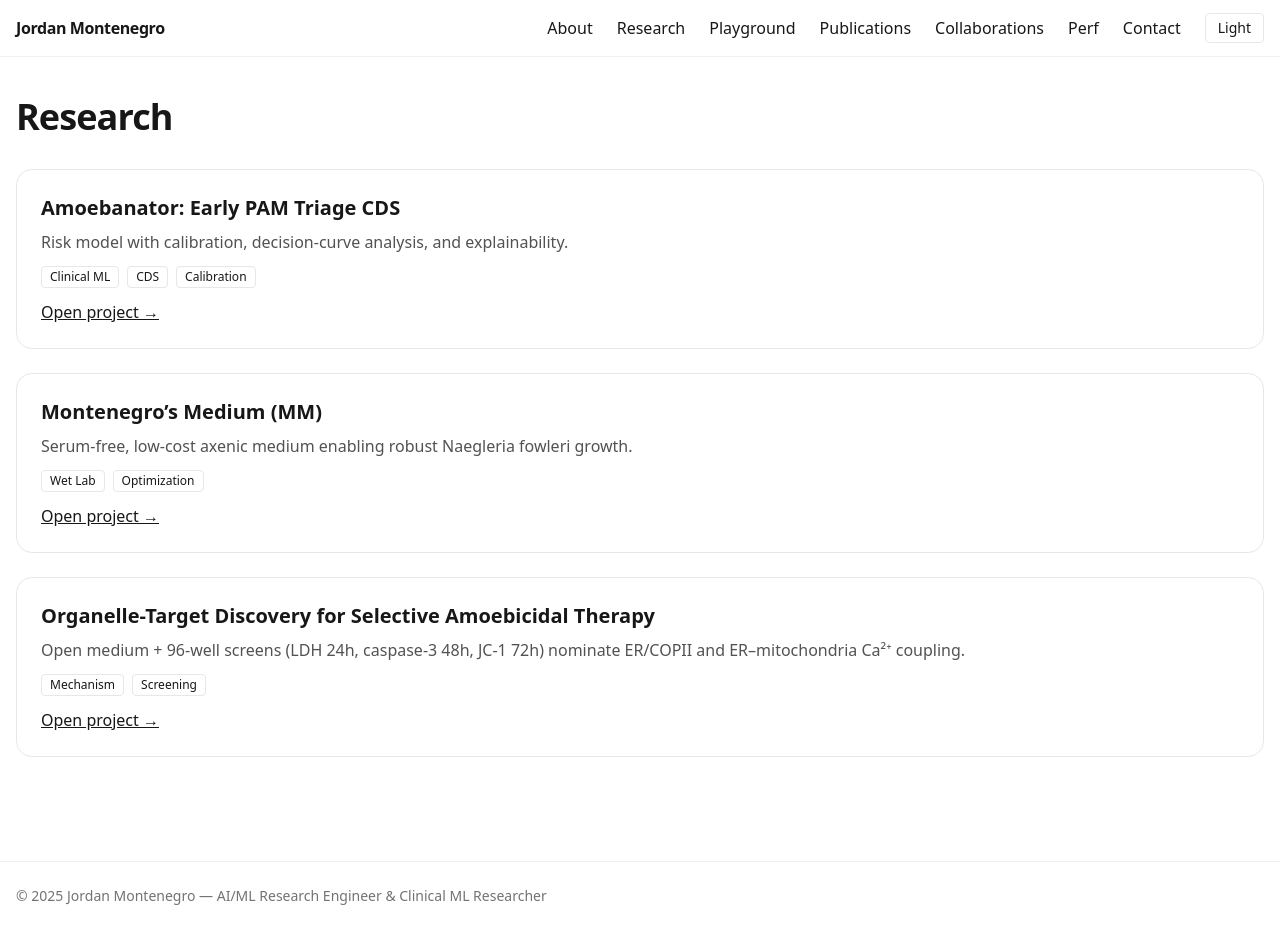
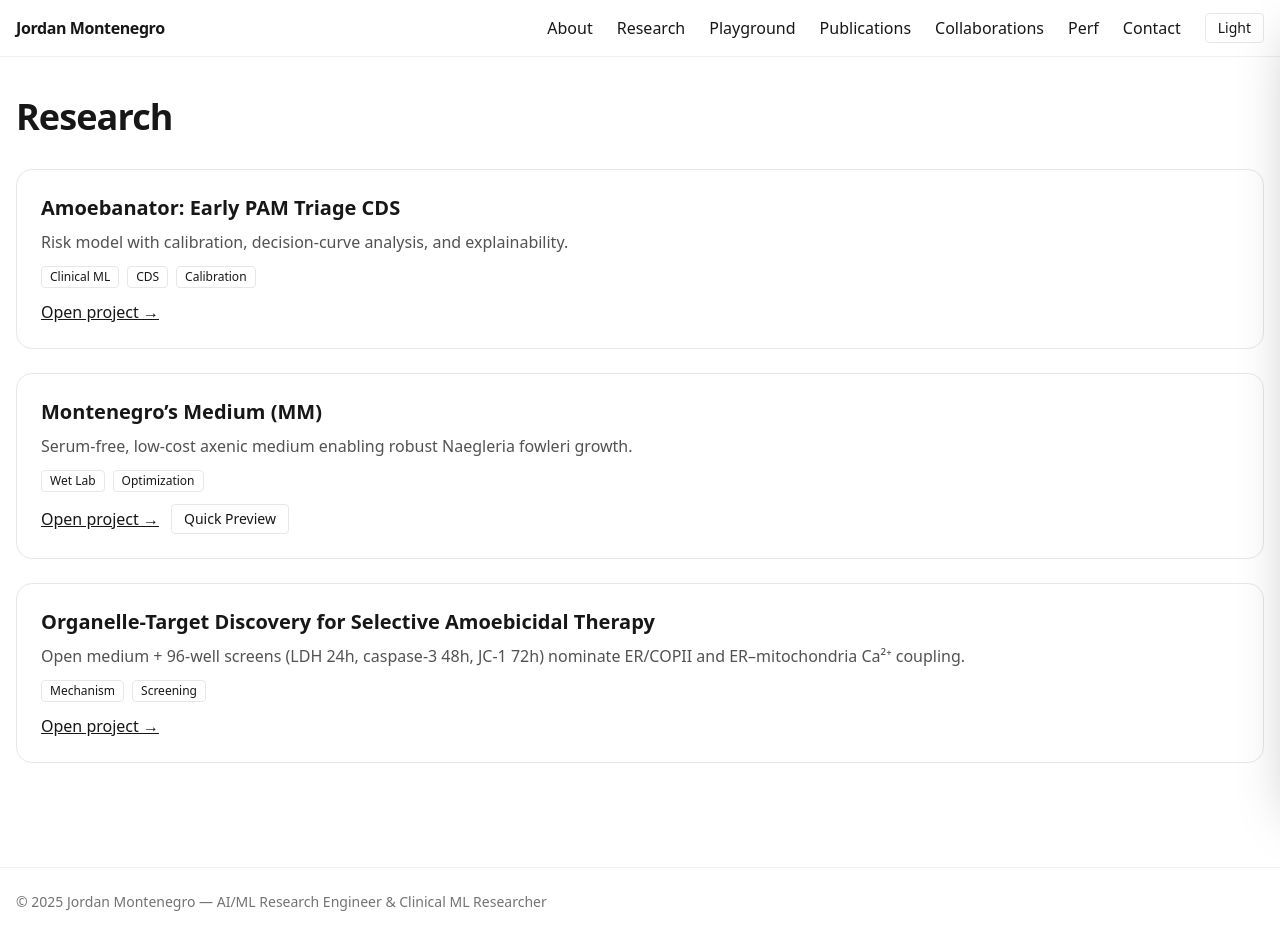
Before and after one commit to ljm234/ljm234.github.io, a Next.js app: page /research in a window 1280 px wide. Built offline with nearby package versions, Linux system fonts and the light colour scheme.

Commit message:
feat: robust MM images + Quick Preview on research index

```diff
--- a/src/app/research/montenegro-medium/page.jsx
+++ b/src/app/research/montenegro-medium/page.jsx
@@ -1,7 +1,6 @@
-import Image from "next/image";
 import dynamic from "next/dynamic";
 
-// IMPORTANT: render the preview only on the client (no SSR during build)
+// Client-only floating preview (no SSR)
 const MMPreview = dynamic(() => import("./MMPreview"), { ssr: false });
 
 export const metadata = {
@@ -14,7 +13,7 @@ export default function Page() {
   const figures = [
     { src: "/research/mm/fig2-growth.png", alt: "Growth curve in MM (0–168 h)", caption: "Fig. 2 — Growth in MM" },
     { src: "/research/mm/fig3-fresh-old.png", alt: "Fresh vs. old MM at 48 h and 72 h", caption: "Fig. 3 — Fresh vs. old MM" },
-    { src: "/research/mm/fig4-passage.png", alt: "Passage timing & method effects (TD3–TD5; DT vs CT)", caption: "Fig. 4 — Passage timing/method" },
+    { src: "/research/mm/fig4-passage.png", alt: "Passage timing & method (TD3–TD5; DT vs CT)", caption: "Fig. 4 — Passage timing/method" },
     { src: "/research/mm/day-0.png", alt: "Day 0 micrograph", caption: "Day 0" },
     { src: "/research/mm/day-3.png", alt: "Day 3 micrograph", caption: "Day 3" },
     { src: "/research/mm/day-7.png", alt: "Day 7 micrograph", caption: "Day 7" },
@@ -72,7 +71,7 @@ export default function Page() {
             { src: "/research/mm/day-10.png", caption: "Day 10" },
           ].map((f) => (
             <figure key={f.src} className="rounded-xl border overflow-hidden">
-              <Image src={f.src} alt={f.caption} width={1024} height={768} className="w-full h-auto object-cover" sizes="(max-width:768px) 50vw, 25vw" />
+              <img src={f.src} alt={f.caption} className="w-full h-auto object-cover" loading="lazy" />
               <figcaption className="p-2 text-xs text-neutral-600 dark:text-neutral-400">{f.caption}</figcaption>
             </figure>
           ))}
@@ -109,7 +108,7 @@ function Card({ title, children }) {
 function Figure({ src, alt, caption }) {
   return (
     <figure className="rounded-xl border overflow-hidden">
-      <Image src={src} alt={alt} width={1400} height={900} className="w-full h-auto object-contain bg-white dark:bg-neutral-950" sizes="100vw" />
+      <img src={src} alt={alt} className="w-full h-auto object-contain bg-white dark:bg-neutral-950" loading="lazy" />
       <figcaption className="p-3 text-sm text-neutral-600 dark:text-neutral-400">{caption}</figcaption>
     </figure>
   );
--- a/src/app/research/page.jsx
+++ b/src/app/research/page.jsx
@@ -1,3 +1,7 @@
+import dynamic from "next/dynamic";
+
+const PreviewButton = dynamic(() => import("@/components/PreviewButton"), { ssr: false });
+
 export const metadata = {
   title: "Research — Jordan Montenegro",
   description: "Clinical ML + microbiology projects.",
@@ -15,6 +19,16 @@ const items = [
     title: "Montenegro’s Medium (MM)",
     desc: "Serum-free, low-cost axenic medium enabling robust Naegleria fowleri growth.",
     tags: ["Wet Lab", "Optimization"],
+    preview: {
+      abstract:
+        "Serum-free, low-cost axenic medium enabling robust growth with fast early doubling (9–12 h). Fresh batches outperform 30–35 d; TD3 direct transfer is simple and effective.",
+      figures: [
+        { src: "/research/mm/fig2-growth.png", caption: "Growth 0–168 h" },
+        { src: "/research/mm/fig3-fresh-old.png", caption: "Fresh vs old (48/72 h)" },
+        { src: "/research/mm/fig4-passage.png", caption: "TD3–TD5; DT vs CT" },
+        { src: "/research/mm/day-3.png", caption: "Day 3 micrograph" },
+      ],
+    },
   },
   {
     slug: "organelle-targets",
@@ -38,9 +52,12 @@ export default function ResearchPage() {
                 <span key={t} className="text-xs rounded border px-2 py-0.5">{t}</span>
               ))}
             </div>
-            <a className="mt-3 inline-block underline" href={`/research/${p.slug}`}>
-              Open project →
-            </a>
+            <div className="mt-3 flex items-center">
+              <a className="underline" href={`/research/${p.slug}`}>Open project →</a>
+              {p.preview && (
+                <PreviewButton label="Quick Preview" abstract={p.preview.abstract} items={p.preview.figures} />
+              )}
+            </div>
           </article>
         ))}
       </div>
--- /dev/null
+++ b/src/components/PreviewButton.jsx
@@ -0,0 +1,92 @@
+"use client";
+
+import { useEffect, useRef, useState } from "react";
+import { createPortal } from "react-dom";
+
+export default function PreviewButton({ label = "Quick Preview", abstract, items = [] }) {
+  const [open, setOpen] = useState(false);
+  const [lightbox, setLightbox] = useState(null);
+  const panelRef = useRef(null);
+
+  // ESC to close
+  useEffect(() => {
+    const onKey = (e) => {
+      if (e.key === "Escape") setOpen(false), setLightbox(null);
+    };
+    window.addEventListener("keydown", onKey);
+    return () => window.removeEventListener("keydown", onKey);
+  }, []);
+
+  // click outside
+  useEffect(() => {
+    if (!open) return;
+    const onDocClick = (e) => {
+      if (panelRef.current && !panelRef.current.contains(e.target)) setOpen(false);
+    };
+    document.addEventListener("mousedown", onDocClick);
+    return () => document.removeEventListener("mousedown", onDocClick);
+  }, [open]);
+
+  return (
+    <>
+      <button
+        onClick={() => setOpen(true)}
+        className="ml-3 rounded border px-3 py-1 text-sm bg-white/70 dark:bg-neutral-900/70 backdrop-blur hover:bg-white dark:hover:bg-neutral-800"
+      >
+        {label}
+      </button>
+
+      {createPortal(
+        <>
+          {/* backdrop */}
+          <div
+            onClick={() => setOpen(false)}
+            className={`fixed inset-0 z-[80] transition-opacity duration-200 ${open ? "opacity-100" : "opacity-0 pointer-events-none"} bg-black/30`}
+          />
+
+          {/* drawer */}
+          <aside
+            ref={panelRef}
+            role="dialog"
+            aria-modal="true"
+            className={`fixed right-0 top-0 z-[90] h-full w-[min(420px,92vw)]
+              bg-white/90 dark:bg-neutral-900/90 text-neutral-900 dark:text-neutral-100
+              border-l border-neutral-200/70 dark:border-neutral-800 backdrop-blur-xl
+              shadow-2xl transition-transform duration-200 ${open ? "translate-x-0" : "translate-x-full"}`}
+          >
+            <div className="h-12 px-4 flex items-center justify-between border-b border-neutral-200/70 dark:border-neutral-800">
+              <div className="text-sm font-semibold">Preview</div>
+              <button onClick={() => setOpen(false)} className="rounded border px-2 py-1 text-xs">Close</button>
+            </div>
+
+            <div className="p-4 space-y-3 overflow-y-auto h-[calc(100%-48px)]">
+              {abstract && <p className="text-sm text-neutral-700 dark:text-neutral-300">{abstract}</p>}
+
+              <div className="grid grid-cols-2 gap-3">
+                {items.map((f) => (
+                  <button key={f.src} onClick={() => setLightbox(f)} className="rounded-xl overflow-hidden border">
+                    <img src={f.src} alt={f.alt || f.caption} className="w-full h-auto object-cover" loading="lazy" />
+                    <div className="px-2 py-1 text-[11px] text-neutral-600 dark:text-neutral-400 truncate">
+                      {f.caption}
+                    </div>
+                  </button>
+                ))}
+              </div>
+            </div>
+          </aside>
+
+          {/* lightbox */}
+          {lightbox && (
+            <div className="fixed inset-0 z-[100] bg-black/80 flex items-center justify-center p-4" onClick={() => setLightbox(null)}>
+              <figure className="max-w-5xl w-full">
+                <img src={lightbox.src} alt={lightbox.alt || lightbox.caption} className="w-full h-auto object-contain" />
+                <figcaption className="mt-2 text-center text-sm text-neutral-200">{lightbox.caption}</figcaption>
+              </figure>
+            </div>
+          )}
+        </>,
+        document.body
+      )}
+    </>
+  );
+}
```
